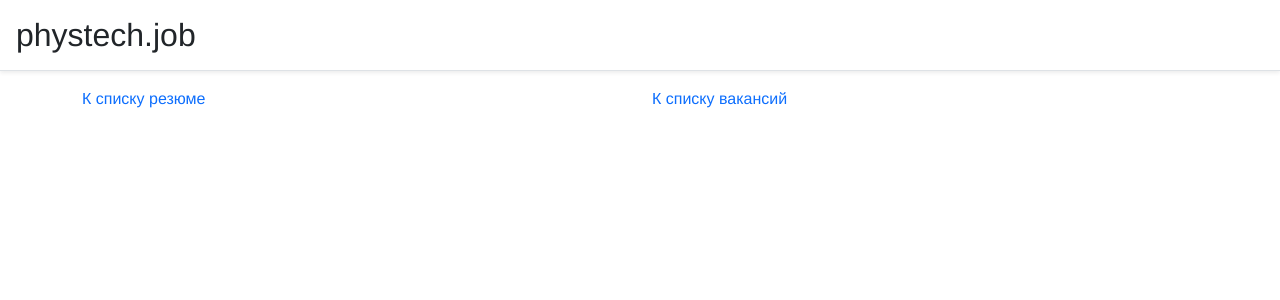
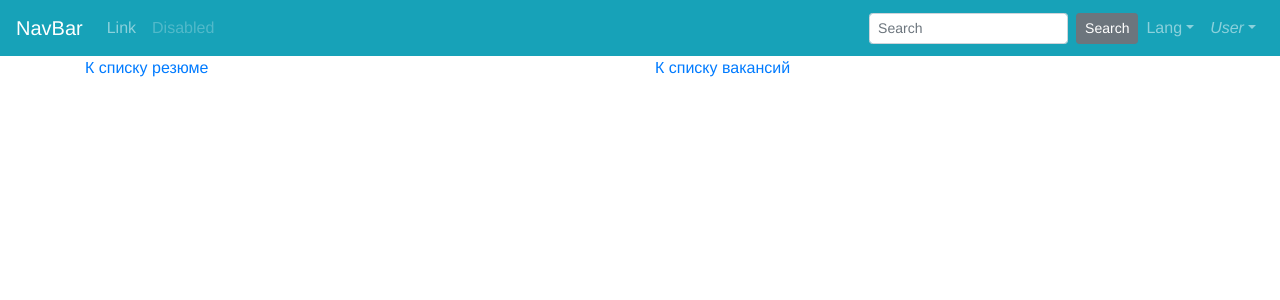
Before and after one commit to yarvod/phystech.job, a Vue app in the folder frontend_app/: page /vacancies in a window 1280 px wide. Shown: the top 300 px of the page. Built offline with nearby package versions, Linux system fonts and the light colour scheme.

Commit message:
add bootstrap-vue

```diff
--- a/frontend_app/package.json
+++ b/frontend_app/package.json
@@ -9,6 +9,8 @@
   },
   "dependencies": {
     "axios": "^0.26.1",
+    "bootstrap": "^4.6.0",
+    "bootstrap-vue": "^2.21.2",
     "core-js": "^3.6.5",
     "moment": "^2.29.1",
     "vue": "^2.6.11",
--- a/frontend_app/public/index.html
+++ b/frontend_app/public/index.html
@@ -5,7 +5,6 @@
     <meta http-equiv="X-UA-Compatible" content="IE=edge">
     <meta name="viewport" content="width=device-width,initial-scale=1.0">
     <link rel="icon" href="<%= BASE_URL %>favicon.ico">
-    <link href="https://cdn.jsdelivr.net/npm/bootstrap@5.1.3/dist/css/bootstrap.min.css" rel="stylesheet" integrity="sha384-1BmE4kWBq78iYhFldvKuhfTAU6auU8tT94WrHftjDbrCEXSU1oBoqyl2QvZ6jIW3" crossorigin="anonymous">
     <title><%= htmlWebpackPlugin.options.title %></title>
   </head>
   <body>
--- a/frontend_app/src/App.vue
+++ b/frontend_app/src/App.vue
@@ -1,7 +1,8 @@
 <template>
 	<div id="app">
     <Header/>
-		<router-view/>
+    <router-view/>
+
 	</div>
 </template>
 
--- a/frontend_app/src/components/Header.vue
+++ b/frontend_app/src/components/Header.vue
@@ -1,11 +1,52 @@
 <template>
-<div class="d-flex flex-column flex-md-row align-items-center p-2  mb-3 border-bottom shadow-sm ">
-  <div class="mr-auto p-2 bd-highlight flex-grow-1">
-    <a class="text-dark h2" href="/">
-      phystech.job
-    </a>
-  </div>
+<!--<div class="d-flex flex-column flex-md-row align-items-center p-2  mb-3 border-bottom shadow-sm ">-->
+<!--  <div class="mr-auto p-2 bd-highlight flex-grow-1">-->
+<!--    <a class="text-dark h2" href="/">-->
+<!--      phystech.job-->
+<!--    </a>-->
+<!--  </div>-->
+<!--</div>-->
+
+
+<div>
+  <b-navbar toggleable="lg" type="dark" variant="info">
+    <b-navbar-brand href="#">NavBar</b-navbar-brand>
+
+    <b-navbar-toggle target="nav-collapse"></b-navbar-toggle>
+
+    <b-collapse id="nav-collapse" is-nav>
+      <b-navbar-nav>
+        <b-nav-item href="#">Link</b-nav-item>
+        <b-nav-item href="#" disabled>Disabled</b-nav-item>
+      </b-navbar-nav>
+
+      <!-- Right aligned nav items -->
+      <b-navbar-nav class="ml-auto">
+        <b-nav-form>
+          <b-form-input size="sm" class="mr-sm-2" placeholder="Search"></b-form-input>
+          <b-button size="sm" class="my-2 my-sm-0" type="submit">Search</b-button>
+        </b-nav-form>
+
+        <b-nav-item-dropdown text="Lang" right>
+          <b-dropdown-item href="#">EN</b-dropdown-item>
+          <b-dropdown-item href="#">ES</b-dropdown-item>
+          <b-dropdown-item href="#">RU</b-dropdown-item>
+          <b-dropdown-item href="#">FA</b-dropdown-item>
+        </b-nav-item-dropdown>
+
+        <b-nav-item-dropdown right>
+          <!-- Using 'button-content' slot -->
+          <template #button-content>
+            <em>User</em>
+          </template>
+          <b-dropdown-item href="#">Profile</b-dropdown-item>
+          <b-dropdown-item href="#">Sign Out</b-dropdown-item>
+        </b-nav-item-dropdown>
+      </b-navbar-nav>
+    </b-collapse>
+  </b-navbar>
 </div>
+
 </template>
 
 <script>
```
Also changed, not shown: frontend_app/src/main.js (+8 -0 lines).
